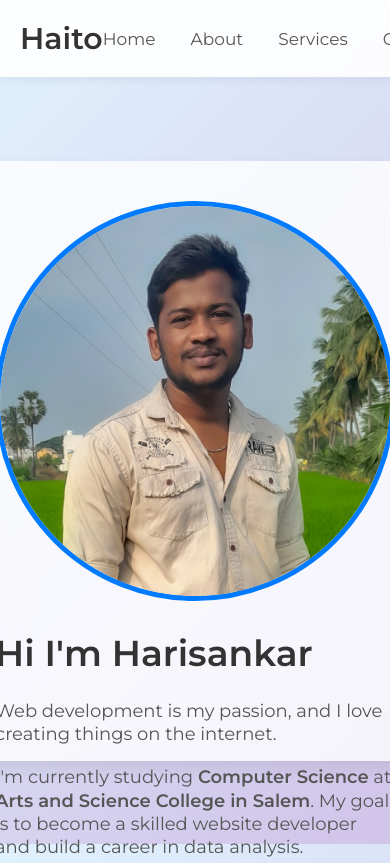
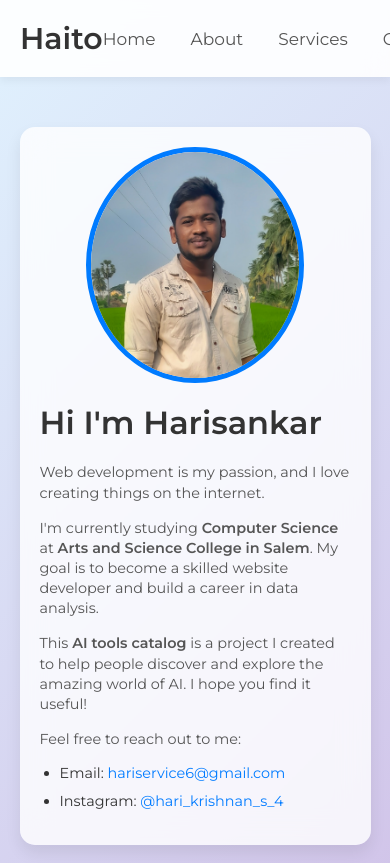
Before and after one commit to harihaito/Haito, a plain HTML site: page contact.html in a window 390 px wide. Shown: the top 863 px of the page. Drawn offline with Linux system fonts and the light colour scheme.

Commit message:
Update contact.html

```diff
--- a/contact.html
+++ b/contact.html
@@ -4,7 +4,7 @@
     <meta charset="UTF-8">
     <meta name="viewport" content="width=device-width, initial-scale=1.0">
     <title>About Harisankar</title>
-     <link rel="icon" href="logo.png" type="image/x-icon">
+    <link rel="icon" href="logo.png" type="image/x-icon">
     <style>
         /* Basic Reset and Font */
         * {
@@ -19,19 +19,19 @@
             min-height: 100vh;
             display: flex;
             flex-direction: column;
-            transition: background 0.3s ease; /* Smooth background change */
+            transition: background 0.3s ease;
         }
 
         /* Header Styling */
         header {
-            background: rgba(255, 255, 255, 0.9); /* Slightly transparent white */
+            background: rgba(255, 255, 255, 0.9);
             color: #333;
             display: flex;
             justify-content: space-between;
             align-items: center;
-            padding: 20px ;
-            box-shadow: 0 4px 8px rgba(0, 0, 0, 0.05); /* Lighter shadow */
-            backdrop-filter: blur(10px); /* Blur effect */
+            padding: 20px;
+            box-shadow: 0 4px 8px rgba(0, 0, 0, 0.05);
+            backdrop-filter: blur(10px);
             position: sticky;
             top: 0;
             z-index: 100;
@@ -79,27 +79,27 @@
 
         .about-container {
             max-width: 1000px;
-            height:600px;
-            padding: 60px;
+            width: 90%; /* Use percentage for width */
+            padding: 30px; /* Reduced padding */
             border-radius: 15px;
             display: flex;
-            align-items: flex-start;
+            align-items: center;
             justify-content: space-between;
-            background: rgba(255, 255, 255, 0.8); /* Semi-transparent white */
-            box-shadow: 0 8px 16px rgba(0, 0, 0, 0.08); /* Stronger shadow */
-            backdrop-filter: blur(15px); /* Stronger blur */
+            background: rgba(255, 255, 255, 0.8);
+            box-shadow: 0 8px 16px rgba(0, 0, 0, 0.08);
+            backdrop-filter: blur(15px);
             transition: background 0.3s ease, box-shadow 0.3s ease;
-            align-items: center;
         }
 
         /* Profile Image */
         .about-container img {
-            width: 500px;
-            height: 400px;
+            width: 40%; /* Use percentage for image width */
+            max-width: 500px; /* Limit maximum width */
+            height: auto;
             border-radius: 50%;
             object-fit: cover;
             border: 5px solid #007bff;
-            margin-right: 50px;
+            margin-right: 30px; /* Reduced margin */
             transition: transform 0.3s ease;
         }
 
@@ -113,30 +113,30 @@
 
         h1 {
             color: #333;
-            margin-bottom: 25px;
-            font-size: 36px;
+            margin-bottom: 20px; /* Reduced margin */
+            font-size: 2.5em; /* Use em for font size */
             text-align: left;
             transition: color 0.3s ease;
         }
 
         .text-container p {
-            font-size: 18px;
-            line-height: 1.3;
+            font-size: 1em; /* Use em for font size */
+            line-height: 1.4;
             color: #555;
-            margin-bottom: 20px;
+            margin-bottom: 15px; /* Reduced margin */
             text-align: left;
             transition: color 0.3s ease;
         }
 
         .text-container ul {
             list-style-type: disc;
-            padding-left: 25px;
+            padding-left: 20px; /* Reduced padding */
             text-align: left;
-            margin-bottom: 20px;
+            margin-bottom: 15px; /* Reduced margin */
         }
 
         .text-container ul li {
-            margin-bottom: 12px;
+            margin-bottom: 10px; /* Reduced margin */
             transition: color 0.3s ease;
         }
 
@@ -150,30 +150,29 @@
             text-decoration: underline;
         }
 
-        @media (max-width: 1024px) {
-            .about-container img {
-                width: 400px;
-                height: 400px;
-                margin-right: 30px;
-            }
-        }
-
         @media (max-width: 768px) {
             .about-container {
                 flex-direction: column;
                 align-items: center;
-                padding: 40px;
+                padding: 20px; /* Further reduced padding */
             }
             .about-container img {
+                width: 70%; /* Increase image width on small screens */
                 margin-right: 0;
-                margin-bottom: 30px;
+                margin-bottom: 20px; /* Reduced margin */
+            }
+            h1 {
+                font-size: 2em; /* Reduced font size */
+            }
+            .text-container p,
+            .text-container ul li {
+                font-size: 0.9em; /* Reduced font size */
             }
         }
     </style>
     <link href="https://fonts.googleapis.com/css2?family=Montserrat:wght@400;500;600&display=swap" rel="stylesheet">
 </head>
 <body>
-
     <header>
         <a href="index.html" class="logo">Haito</a>
         <nav>
@@ -185,7 +184,6 @@
             </ul>
         </nav>
     </header>
-
     <section id="about">
         <div class="about-container">
             <img src="hari img.jpg" alt="Harisankar Profile Picture">
@@ -202,6 +200,5 @@
             </div>
         </div>
     </section>
-
 </body>
 </html>
```
